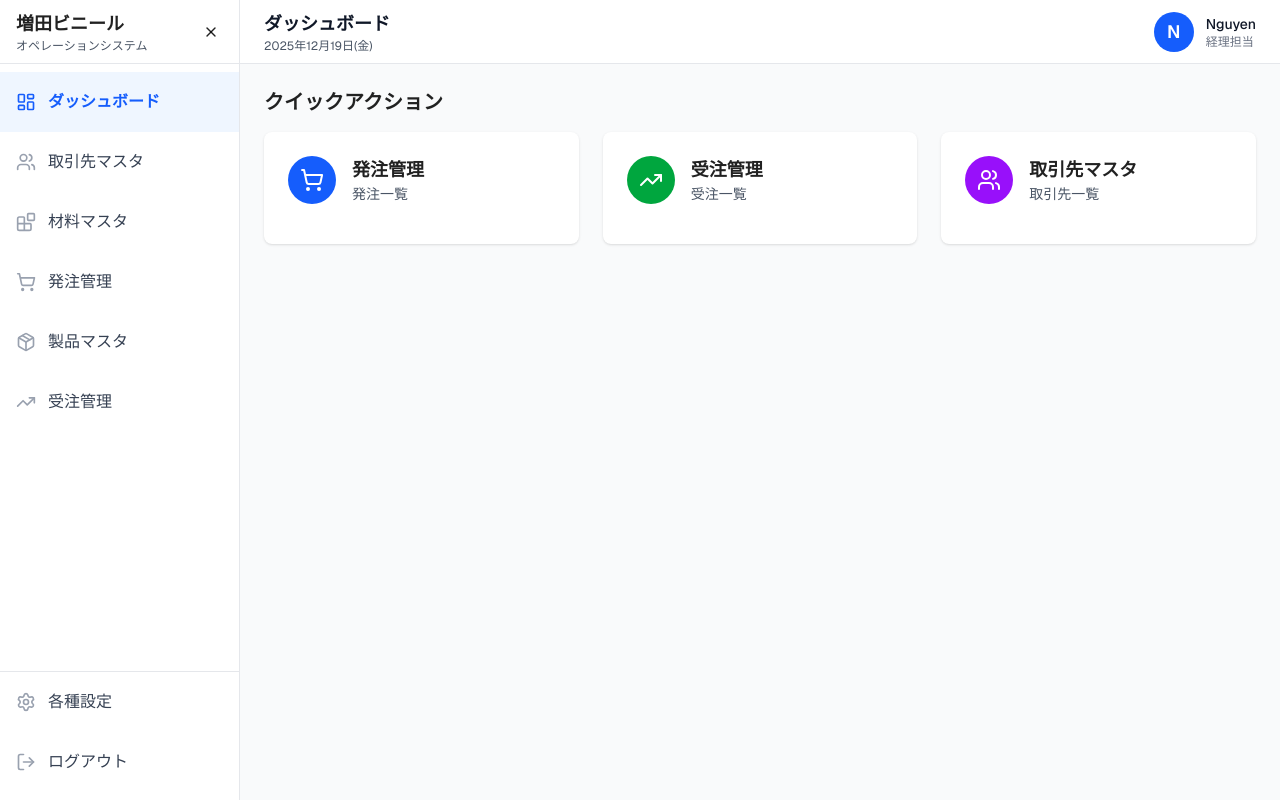
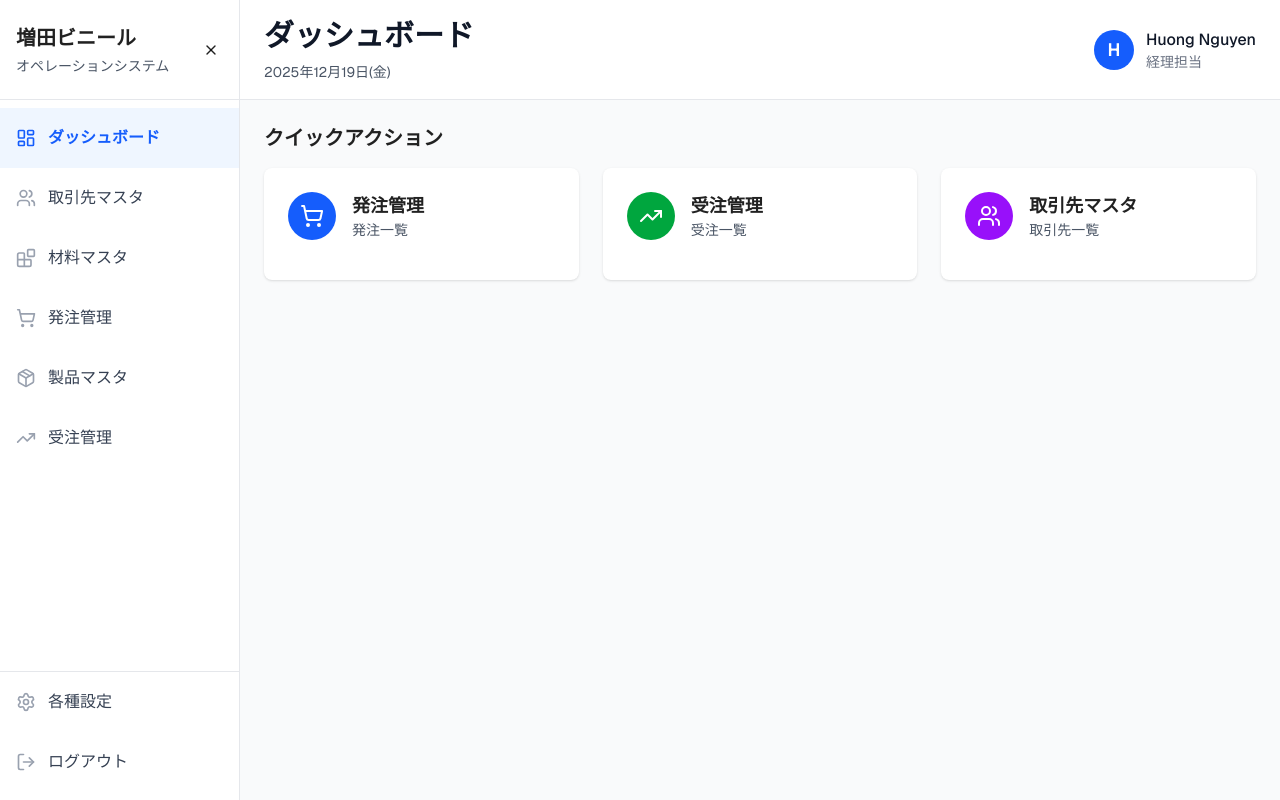
Before and after one commit to asai001/masuda-vinyl-ops, a Next.js app in the folder app/: page /dashboard in a window 1280 px wide. Built offline with nearby package versions, Linux system fonts and the light colour scheme; what @mui/material-nextjs would draw is missing.

Commit message:
スタイルの微調整

```diff
--- a/app/src/app/(app)/layout.tsx
+++ b/app/src/app/(app)/layout.tsx
@@ -20,7 +20,7 @@ export default function AppLayout({ children }: { children: React.ReactNode }) {
     router.push(path);
   };
 
-  const userName = "Nguyen";
+  const userName = "Huong Nguyen";
   const userRole = "経理担当";
 
   return (
--- a/app/src/components/Header.tsx
+++ b/app/src/components/Header.tsx
@@ -21,18 +21,18 @@ export default function Header({ pageTitle, userName, userRole }: HeaderProps) {
   );
 
   return (
-    <header className="h-16 bg-white border-b border-gray-200 flex items-center justify-between px-6">
+    <header className="h-25 bg-white border-b border-gray-200 flex items-center justify-between px-6 py-2">
       <div className="flex flex-col">
-        <span className="text-lg font-bold text-gray-900">{pageTitle}</span>
-        <span className="text-xs text-gray-600">{dateText}</span>
+        <span className="text-3xl font-bold text-gray-900">{pageTitle}</span>
+        <span className="text-sm text-gray-600 mt-2">{dateText}</span>
       </div>
       <div className="flex items-center gap-3">
         <div className="w-10 h-10 bg-blue-600 rounded-full flex items-center justify-center">
           <span className="text-white font-semibold text-lg">{userName.charAt(0).toUpperCase()}</span>
         </div>
         <div className="flex flex-col">
-          <span className="text-sm font-medium text-gray-900">{userName}</span>
-          <span className="text-xs text-gray-500">{userRole}</span>
+          <span className="text-base font-medium text-gray-900">{userName}</span>
+          <span className="text-sm text-gray-500">{userRole}</span>
         </div>
       </div>
     </header>
--- a/app/src/components/Sidebar.tsx
+++ b/app/src/components/Sidebar.tsx
@@ -49,11 +49,11 @@ export default function Sidebar({ onNavigate }: SidebarProps) {
   return (
     <div className={`${open ? "w-60" : "w-16"} h-screen bg-white border-r border-gray-200 flex flex-col transition-all duration-300`}>
       {/* Header */}
-      <div className="flex items-center justify-between px-4 h-16 border-b border-gray-200">
+      <div className="flex items-center justify-between px-4 h-25 py-2 border-b border-gray-200">
         {open && (
           <div>
-            <h1 className="text-lg font-bold">増田ビニール</h1>
-            <p className="text-xs text-gray-600">オペレーションシステム</p>
+            <h1 className="text-xl font-bold">増田ビニール</h1>
+            <p className="text-sm text-gray-600 mt-1">オペレーションシステム</p>
           </div>
         )}
         <button onClick={handleDrawerToggle} className="p-1 hover:bg-gray-100 rounded">
```
